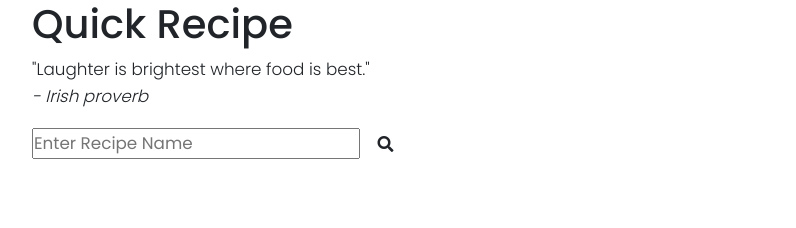
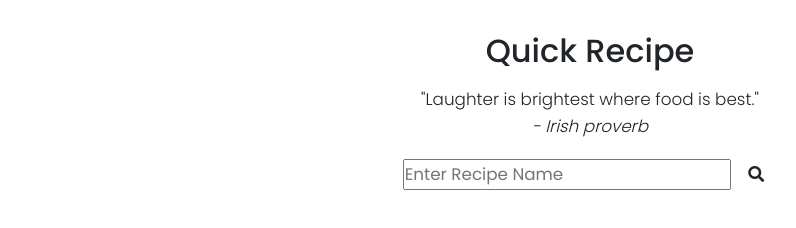
Before and after one commit to marlon0zxq/Quick_Recipe, a plain HTML site: page Quick_Recipe/index.html in a window 1280 px wide. Shown: the whole page, without its empty margins (50-846 px from the left). Drawn offline with nearby package versions, Linux system fonts and the light colour scheme.

Commit message:
add font size 2rem & marginbottm 1rem and set div container min-height 100vh ETC

```diff
--- a/Quick_Recipe/style.css
+++ b/Quick_Recipe/style.css
@@ -12,6 +12,25 @@ body{
     line-height: 1.6;
     font-family: 'Poppins', sans-serif;
     overflow-x: hidden;
+}
+
+.title{
+    font-size: 2rem;
+    margin-bottom: 1rem;
+}
+
+/* STYLE FOR SEARCH BAR */
+
+.container{
+    min-height: 100vh;
+}
+
+.search-container {
+    max-width: 1280px;
+    margin: 0 auto;
+    padding: 2rem;
+    background: #fff;
+    text-align: center;
 }
 
 img{
```
